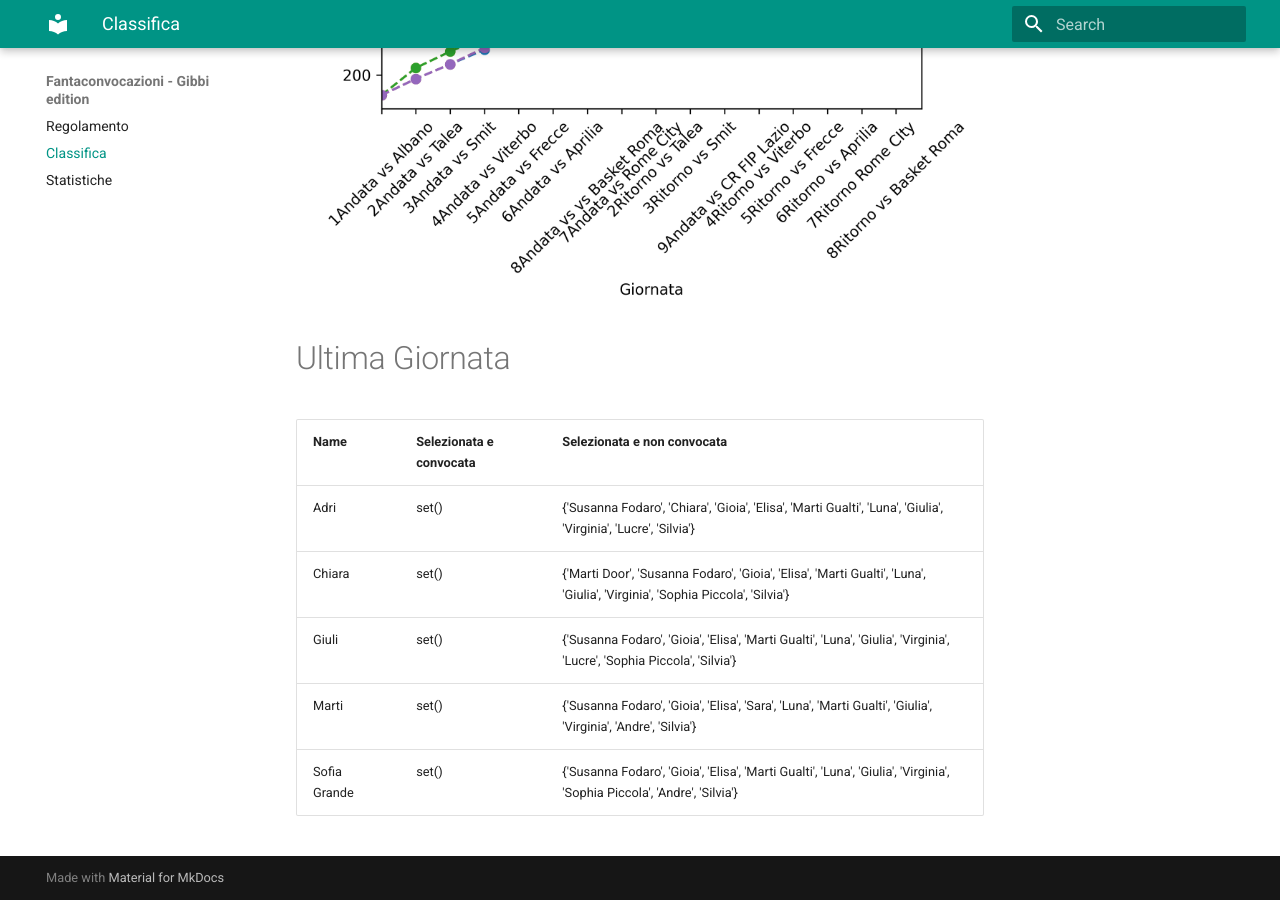
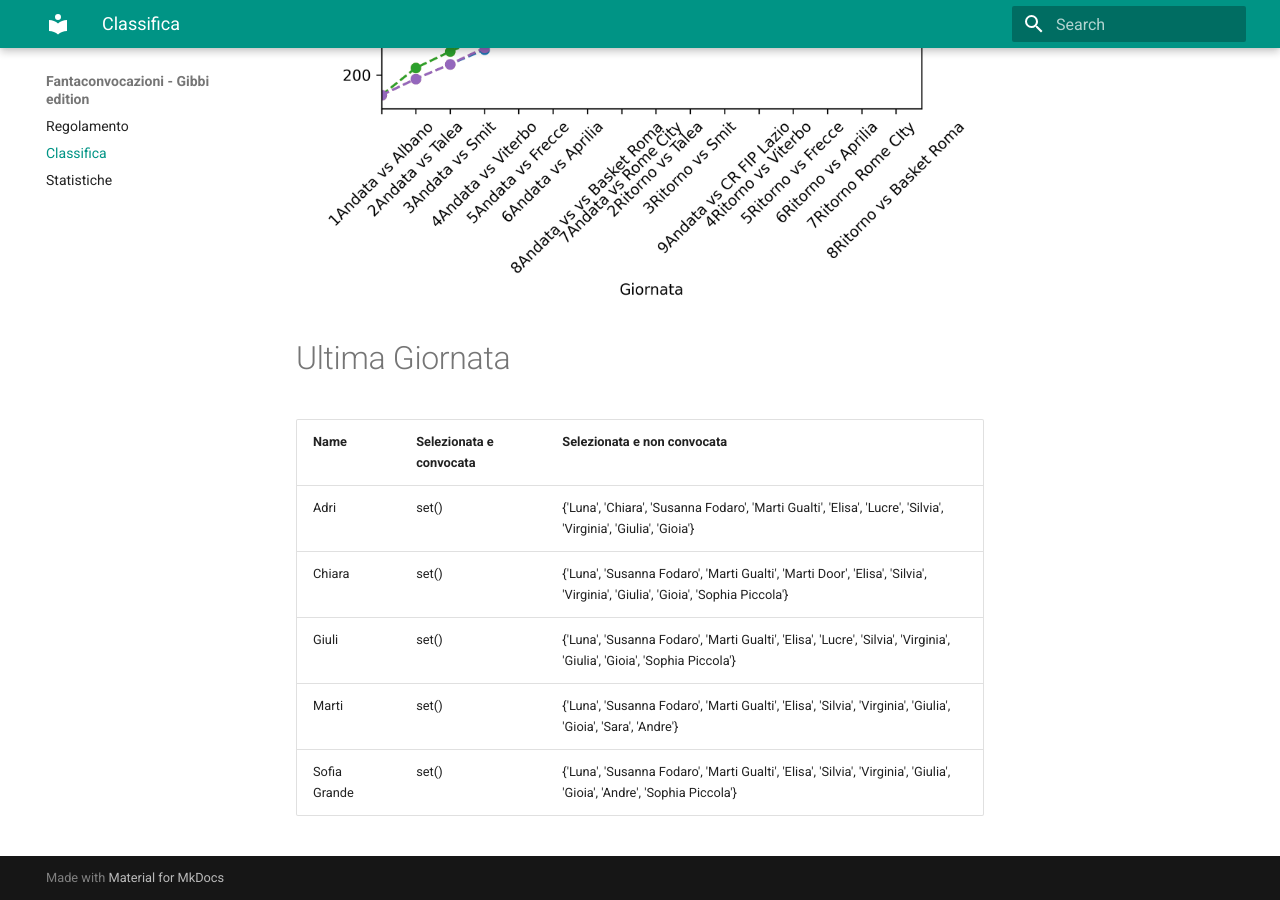
Before and after one commit to martinig94/fantagibbi, an MkDocs documentation site: the page built from docs/Classifica.md, in a window 1280 px wide and 900 px high, scrolled down 810 px. Built offline with MkDocs 1.6.1 and Material for MkDocs 9.7.7, drawn with Linux system fonts in a browser that asks for light colours.

Commit message:
Auto-update from main.py

```diff
--- a/docs/Classifica.md
+++ b/docs/Classifica.md
@@ -18,9 +18,9 @@
 <!-- START_TABLE CORRECT -->
 | Name         | Selezionata e convocata   | Selezionata e non convocata                                                                                                  |
 |:-------------|:--------------------------|:-----------------------------------------------------------------------------------------------------------------------------|
-| Adri         | set()                     | {'Susanna Fodaro', 'Chiara', 'Gioia', 'Elisa', 'Marti Gualti', 'Luna', 'Giulia', 'Virginia', 'Lucre', 'Silvia'}              |
-| Chiara       | set()                     | {'Marti Door', 'Susanna Fodaro', 'Gioia', 'Elisa', 'Marti Gualti', 'Luna', 'Giulia', 'Virginia', 'Sophia Piccola', 'Silvia'} |
-| Giuli        | set()                     | {'Susanna Fodaro', 'Gioia', 'Elisa', 'Marti Gualti', 'Luna', 'Giulia', 'Virginia', 'Lucre', 'Sophia Piccola', 'Silvia'}      |
-| Marti        | set()                     | {'Susanna Fodaro', 'Gioia', 'Elisa', 'Sara', 'Luna', 'Marti Gualti', 'Giulia', 'Virginia', 'Andre', 'Silvia'}                |
-| Sofia Grande | set()                     | {'Susanna Fodaro', 'Gioia', 'Elisa', 'Marti Gualti', 'Luna', 'Giulia', 'Virginia', 'Sophia Piccola', 'Andre', 'Silvia'}      |
+| Adri         | set()                     | {'Luna', 'Chiara', 'Susanna Fodaro', 'Marti Gualti', 'Elisa', 'Lucre', 'Silvia', 'Virginia', 'Giulia', 'Gioia'}              |
+| Chiara       | set()                     | {'Luna', 'Susanna Fodaro', 'Marti Gualti', 'Marti Door', 'Elisa', 'Silvia', 'Virginia', 'Giulia', 'Gioia', 'Sophia Piccola'} |
+| Giuli        | set()                     | {'Luna', 'Susanna Fodaro', 'Marti Gualti', 'Elisa', 'Lucre', 'Silvia', 'Virginia', 'Giulia', 'Gioia', 'Sophia Piccola'}      |
+| Marti        | set()                     | {'Luna', 'Susanna Fodaro', 'Marti Gualti', 'Elisa', 'Silvia', 'Virginia', 'Giulia', 'Gioia', 'Sara', 'Andre'}                |
+| Sofia Grande | set()                     | {'Luna', 'Susanna Fodaro', 'Marti Gualti', 'Elisa', 'Silvia', 'Virginia', 'Giulia', 'Gioia', 'Andre', 'Sophia Piccola'}      |
 <!-- END_TABLE CORRECT -->
```
